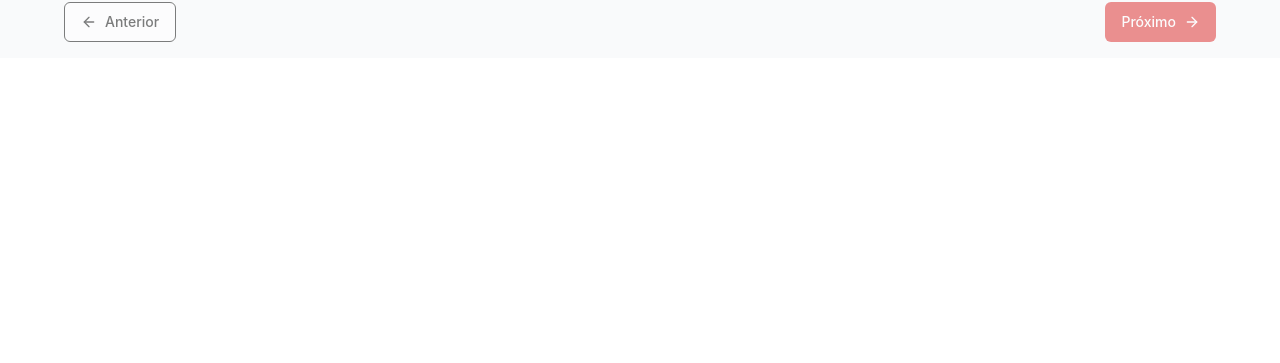
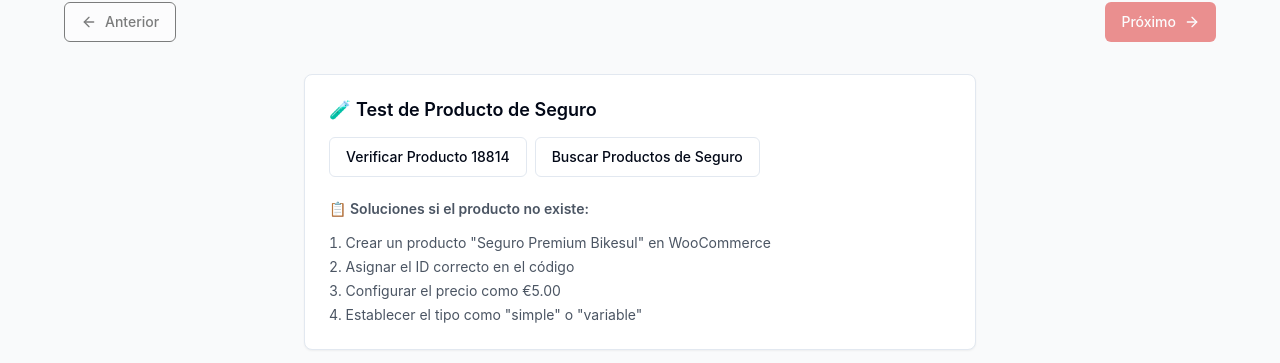
Before and after one commit to MarcosRG/wordpress-paso-a-paso-guide-2, a React (Vite) app: page / in a window 1280 px wide. Shown: the part 1046-1409 px from the top of the page. Before the commit the page ends 1104 px from the top, so only its background shows below. Built offline with nearby package versions, Linux system fonts and the light colour scheme; no server answers.

Commit message:
Agregar componente de prueba al final de la página
cgen-81ccbd7cb25545789c5ed836cf452e15

```diff
--- a/src/pages/Index.tsx
+++ b/src/pages/Index.tsx
@@ -330,6 +330,13 @@ const Index = () => {
             </Button>
           )}
         </div>
+
+        {/* Componente de prueba temporal - REMOVER EN PRODUCCIÓN */}
+        {process.env.NODE_ENV === "development" && (
+          <div className="mt-8">
+            <TestInsurance />
+          </div>
+        )}
       </div>
     </div>
   );
```
